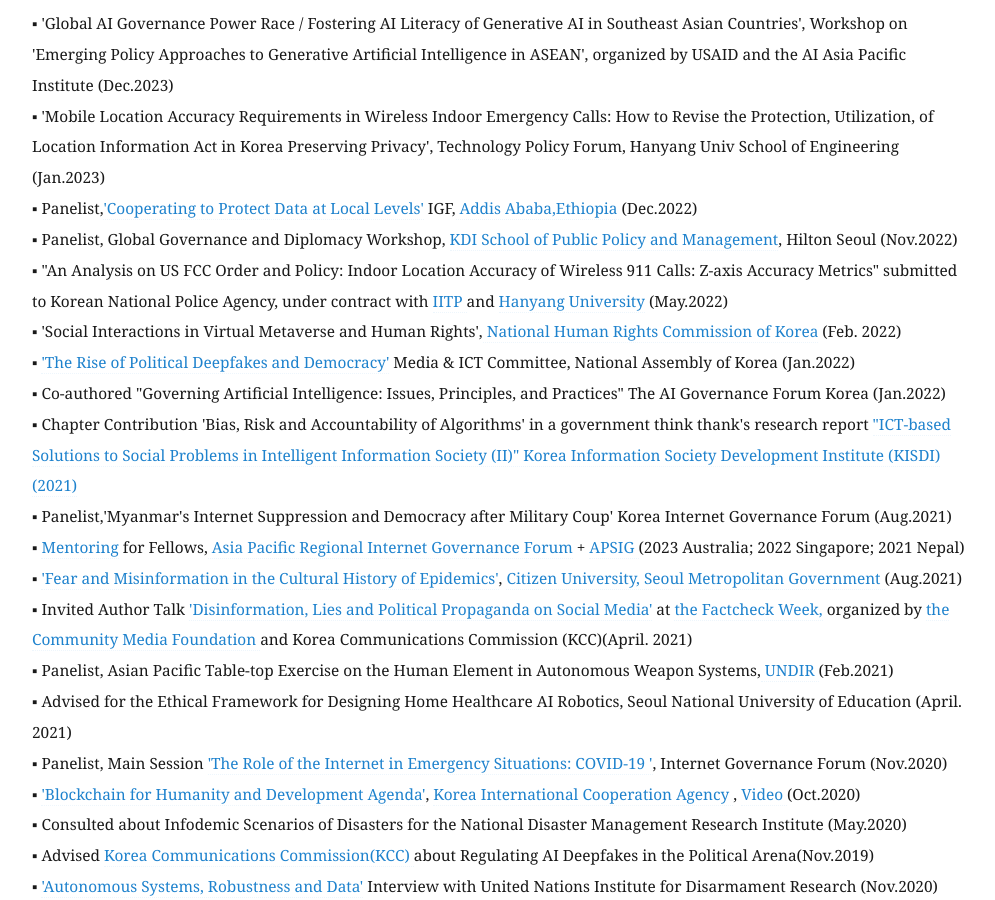
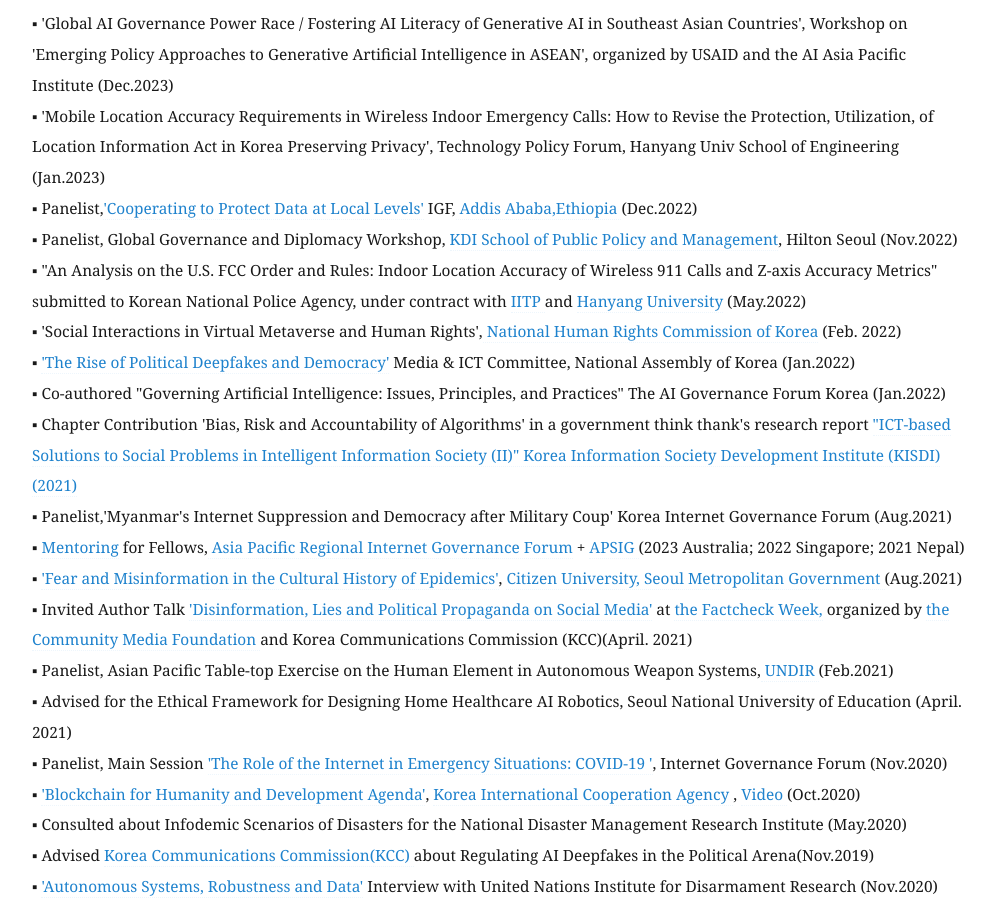
Before and after one commit to eunchangchoi/eunchangchoi.github.io, a Jekyll site: the page built from index.md, in a window 1280 px wide and 900 px high, scrolled down 7012 px. Shown: the whole window, without its empty margins (68-1063 px from the left). Built offline with Jekyll 4.4.1, drawn with Linux system fonts in a browser that asks for light colours.

Commit message:
Update index.md

```diff
--- a/index.md
+++ b/index.md
@@ -153,7 +153,7 @@
 ▪ 'Mobile Location Accuracy Requirements in Wireless Indoor Emergency Calls: How to Revise the Protection, Utilization, of Location Information Act in Korea Preserving Privacy', Technology Policy Forum, Hanyang Univ School of Engineering (Jan.2023)<br>
 ▪ Panelist,<a href="https://www.intgovforum.org/en/content/nris-cooperating-to-protecting-data-at-local-levels">'Cooperating to Protect Data at Local Levels'</a> IGF,<a href="https://www.intgovforum.org/en?mn=zyjlo3zXcEyFoXe0t8ZjjKlZgTEwFS1Ll2ly.kZktiPIaNySpVaEf"> Addis Ababa,Ethiopia </a>(Dec.2022) <br>
 ▪ Panelist, Global Governance and Diplomacy Workshop, <a href="https://www.kdischool.ac.kr/"> KDI School of Public Policy and Management</a>, Hilton Seoul (Nov.2022)<br>
-▪ "An Analysis on US FCC Order and Policy: Indoor Location Accuracy of Wireless 911 Calls: Z-axis Accuracy Metrics" submitted to Korean National Police Agency, under contract with <a href="https://www.iitp.kr/en/main.it">IITP </a> and <a href="https://research.hanyang.ac.kr/"> Hanyang University</a> (May.2022)<br>
+▪ "An Analysis on the U.S. FCC Order and Rules: Indoor Location Accuracy of Wireless 911 Calls and Z-axis Accuracy Metrics" submitted to Korean National Police Agency, under contract with <a href="https://www.iitp.kr/en/main.it">IITP </a> and <a href="https://research.hanyang.ac.kr/"> Hanyang University</a> (May.2022)<br>
 ▪ 'Social Interactions in Virtual Metaverse and Human Rights',<a href="https://www.humanrights.go.kr/site/main/index002"> National Human Rights Commission of Korea</a> (Feb. 2022)<br>
 ▪ <a href="https://zdnet.co.kr/view/?no=20220112165731">'The Rise of Political Deepfakes and Democracy'</a> Media & ICT Committee, National Assembly of Korea (Jan.2022) <br>
 ▪ Co-authored "Governing Artificial Intelligence: Issues, Principles, and Practices" The AI Governance Forum Korea (Jan.2022)<br>
```
